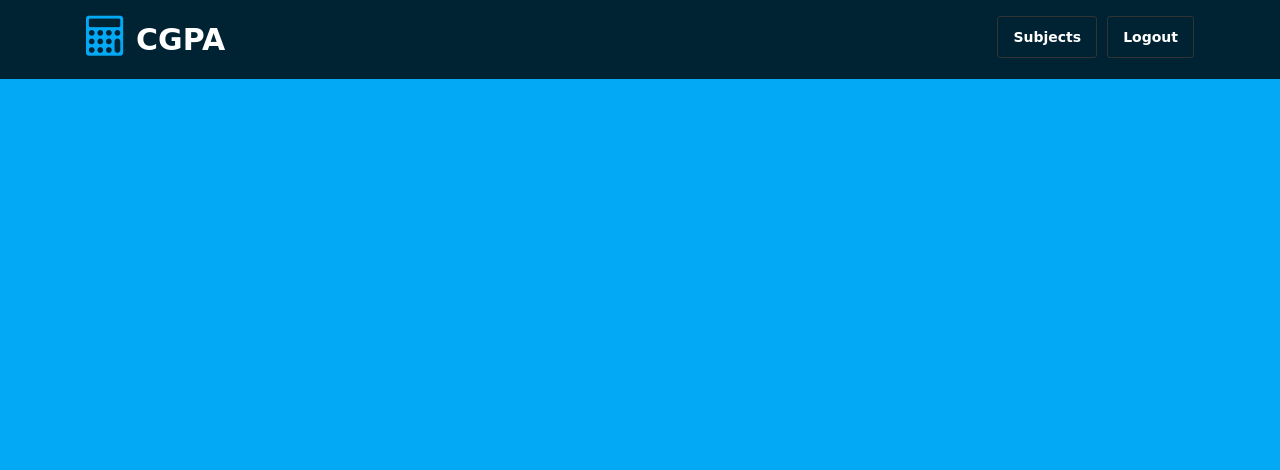
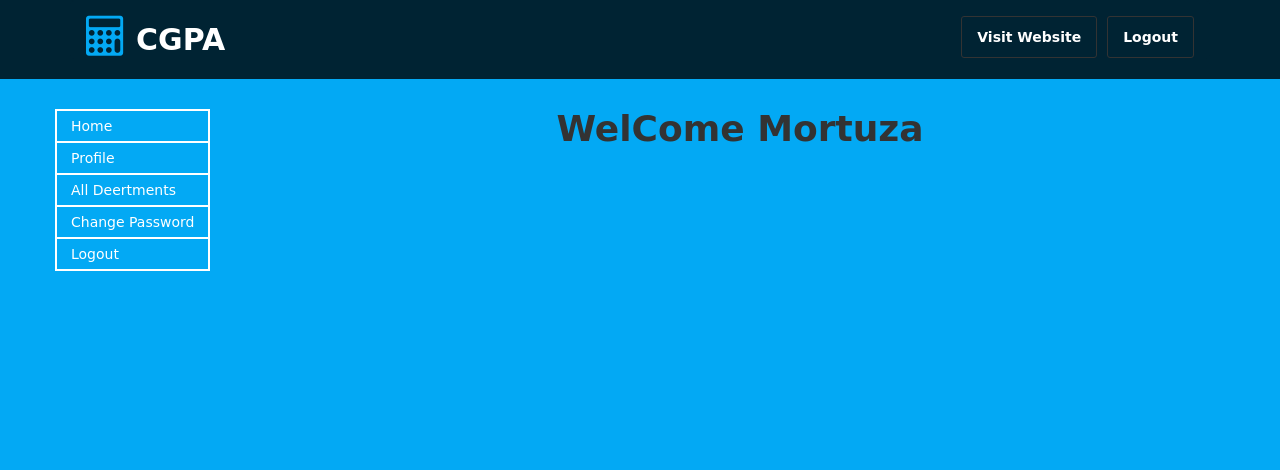
Before and after one commit to mortuzahossain/cgpa, a PHP site: page /admin/index.php in a window 1280 px wide. Shown: the top 470 px of the page. Run offline with PHP 8.4, Linux system fonts and the light colour scheme.

Commit message:
Design Basic Admin Page

```diff
--- /dev/null
+++ b/admin/adminstyle.css
@@ -0,0 +1,14 @@
+
+.right-sidebar table tr td a {
+    color: #fff;
+}
+.right-sidebar table tr td a:hover {
+    color: #000;
+}
+
+.right-sidebar table tr td {
+    width: 100%;
+    padding: 5px 14px;
+    border: 2px solid #fff;
+    border-radius: 5%;
+}
--- a/admin/include/header.php
+++ b/admin/include/header.php
@@ -11,6 +11,7 @@
         <link rel="stylesheet" href="../css/sweetalert.css">
         <link rel="stylesheet" href="../css/style.css">
         <link rel="stylesheet" href="../css/responsive.css">
+        <link rel="stylesheet" href="adminstyle.css">
 
         <!--[if lt IE 8]>
         <p class="browserupgrade">You are using an <strong>outdated</strong> browser. Please <a href="http://browsehappy.com/">upgrade your browser</a> to improve your experience.</p>
@@ -18,7 +19,7 @@
     </head>
     <body>
 
-        <div class="preloader"><img src="img/preloader.gif" alt=""></div>
+        <div class="preloader"><img src="../img/preloader.gif" alt=""></div>
 
         <div class="main-menu">
             <div class="container">
@@ -36,7 +37,7 @@
 
                         <div class="collapse navbar-collapse" id="bs-example-navbar-collapse-1">
                             <ul class="nav navbar-nav navbar-right">
-                                <li><a  data-toggle="modal" data-target="#login">Subjects</a></li>
+                                <li><a href="../index.php">Visit Website</a></li>
                                 <li><a  data-toggle="modal" data-target="#login">Logout</a></li>
                             </ul>
                         </div>
--- a/admin/index.php
+++ b/admin/index.php
@@ -1,7 +1,23 @@
 <?php
 include 'include/header.php';
+?>
 
-?>
+<div class="container main-content">
+	<div class="row">
+		<div class="col-md-2 right-sidebar">
+			<table>
+				<tr><td><a href="">Home</a></td></tr>
+				<tr><td><a href="">Profile</a></td></tr>
+				<tr><td><a href="">All Deertments</a></td></tr>
+				<tr><td><a href="">Change Password</a></td></tr>
+				<tr><td><a href="">Logout</a></td></tr>
+			</table>
+		</div>
+		<div class="col-md-10 main-content-penel">
+			<h1 class="text-center">WelCome Mortuza</h1>
+		</div>
+	</div>
+</div>
 
 <?php
 include 'include/footer.php';
--- a/include/header.php
+++ b/include/header.php
@@ -36,7 +36,7 @@
 
                         <div class="collapse navbar-collapse" id="bs-example-navbar-collapse-1">
                             <ul class="nav navbar-nav navbar-right">
-                                <li><a href="#">Universal Calculator</a></li>
+                                <li><a href="#" onclick="universal()">Universal Calculator</a></li>
                                 <li><a  data-toggle="modal" data-target="#login">Login</a></li>
                                 <li><a  data-toggle="modal" data-target="#registration">Registration</a></li>
                             </ul>
--- a/index.php
+++ b/index.php
@@ -131,6 +131,8 @@ foreach ($data as $key) { ?>
             }
         });
     }
+
+
 </script>
 
 <?php include 'include/footer.php'; ?>
```
Also changed, not shown: include/footer.php (+10 -0 lines).
